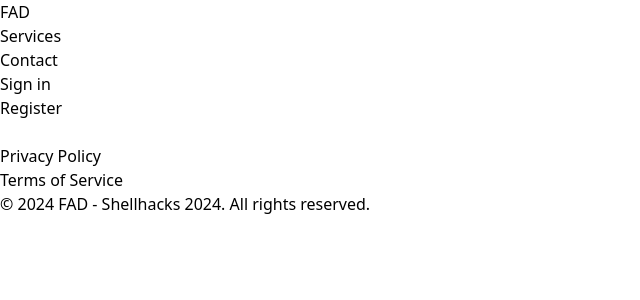
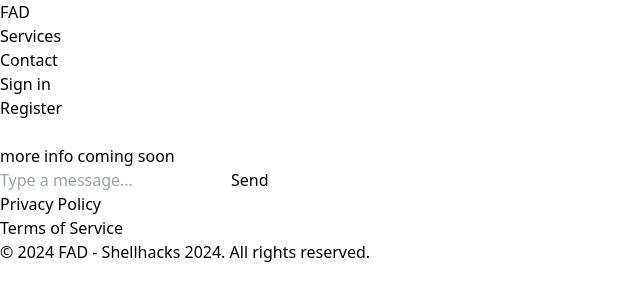
Before and after one commit to franklinnevesfilho/fad-frontend, a React (Vite) app: page /connected in a window 1280 px wide. Shown: the top 300 px of the page, without its empty margins (0-640 px from the left). Built offline with nearby package versions, Linux system fonts and the light colour scheme.

Commit message:
created a multi screen experience while messaging with chat bot

```diff
--- a/src/App.tsx
+++ b/src/App.tsx
@@ -4,23 +4,26 @@ import { HomeScreen } from './screens/HomeScreen'; // Home component
 import { SignInScreen } from './screens/SignInScreen'; // SignIn component
 import { RegistrationScreen } from './screens/RegistrationScreen';
 import { Footer } from "./components/footer";
-import {Fortheboys} from "./components/fortheboys.tsx"; // Footer component
+import {Fortheboys} from "./components/fortheboys.tsx";
+import {ConnectedScreen} from "./screens/ConnectedScreen.tsx"; // Footer component
 
 const App = () => {
     return (
         <Router>
             <div className="flex flex-col min-h-screen"> {/* Use flex and min-h-screen */}
                 <Header />
-                <main
-                    className="flex flex-grow items-center justify-center"> {/* This takes the remaining space */}
+                <main className="flex w-full h-[83vh] items-center justify-center"> {/* This takes the remaining space */}
                     <Routes>
                         <Route path="/" element={<HomeScreen/>}/>
                         <Route path="/signin" element={<SignInScreen/>}/>
                         <Route path="/register" element={<RegistrationScreen/>}/>
                         <Route path="/contact" element={<Fortheboys/>}/>
+                        <Route path="/connected" element={<ConnectedScreen/>}/>
                     </Routes>
                 </main>
-                <Footer/>
+                <div className="mt-auto">
+                    <Footer/>
+                </div>
             </div>
         </Router>
     );
--- /dev/null
+++ b/src/components/Messaging.tsx
@@ -0,0 +1,72 @@
+import React, { useEffect, useState } from 'react';
+import { useLocation } from 'react-router-dom';
+
+export function Messaging() {
+    const location = useLocation();
+    const { message } = location.state || { message: '' }; // Retrieve the passed message
+
+    // State to store messages
+    const [messages, setMessages] = useState<{ sender: string; text: string }[]>([
+        { sender: 'Friend', text: message }, // Initial message from the current user
+    ]);
+    const [inputMessage, setInputMessage] = useState('');
+
+    // Simulated sender (this can be dynamic or come from props)
+    const currentUser = 'You';
+
+    const handleSendMessage = (e: React.FormEvent) => {
+        e.preventDefault();
+
+        if (inputMessage.trim()) {
+            setMessages([{ sender: currentUser, text: inputMessage }, ...messages]);
+            setInputMessage(''); // Clear input field
+        }
+    };
+
+    const MessageBubble = (msg: { sender: string; text: string }) => {
+        return (
+            <div
+                className={`p-2 my-2 rounded-lg w-fit max-w-[80%]
+        ${msg.sender === currentUser ?
+                    'bg-blue-500 text-white self-end' :
+                    'bg-gray-300 text-black self-start'
+                }`}
+            >
+                <p>{msg.text}</p>
+            </div>
+        );
+    };
+
+    // Log the message from the location state
+    useEffect(() => {
+        console.log(message);
+    }, [message]);
+
+    return (
+        <div className="h-full w-full p-4 bg-gray-100 flex flex-col justify-between">
+            {/* Message List */}
+            <div className="flex-grow mb-4 max-h-[70vh] overflow-y-auto flex flex-col-reverse">
+                {messages.map((msg, index) => (
+                    <MessageBubble key={index} sender={msg.sender} text={msg.text} />
+                ))}
+            </div>
+
+            {/* Input Field */}
+            <form onSubmit={handleSendMessage} className="flex">
+                <input
+                    type="text"
+                    className="flex-grow p-2 border border-gray-300 rounded-l-md focus:outline-none focus:ring-2 focus:ring-blue-500"
+                    placeholder="Type a message..."
+                    value={inputMessage}
+                    onChange={(e) => setInputMessage(e.target.value)}
+                />
+                <button
+                    type="submit"
+                    className="p-2 bg-blue-500 text-white rounded-r-md hover:bg-blue-600"
+                >
+                    Send
+                </button>
+            </form>
+        </div>
+    );
+}
--- /dev/null
+++ b/src/components/MoreInfo.tsx
@@ -0,0 +1,5 @@
+export function MoreInfo() {
+    return (
+        <div>more info coming soon</div>
+    );
+}
--- /dev/null
+++ b/src/screens/ConnectedScreen.tsx
@@ -0,0 +1,18 @@
+import { Messaging } from '../components/Messaging.tsx';  // Assuming you have these components
+import { MoreInfo } from '../components/MoreInfo';   // imported from their respective files
+
+export function ConnectedScreen() {
+    return (
+        <div className="flex w-full h-[100%] p-3">
+            {/*MoreInfo Component - 60% width*/}
+            <div className="w-4/6 bg-white">
+                <MoreInfo />
+            </div>
+
+            {/*Messaging Component - 40% width*/}
+            <div className="w-2/6 border-2 rounded-2xl overflow-hidden border-gray-500">
+                <Messaging />
+            </div>
+        </div>
+    );
+}
--- a/src/screens/HomeScreen.tsx
+++ b/src/screens/HomeScreen.tsx
@@ -1,17 +1,45 @@
 import {CustomInput} from "../components/customInput.tsx";
+import React, {useState} from "react";
+import {useNavigate} from "react-router-dom";
 
 export function HomeScreen(){
+    const [question, setQuestion] = useState('');
+    const navigate = useNavigate();
+
+    // Handle form submission
+    const handleSubmit = (e: React.FormEvent) => {
+        e.preventDefault();
+
+        // Reroute to the messaging screen with the current question
+        if (question.trim()) {
+            navigate('/connected', { state: { message: question } }); // Pass the question as state
+        }
+    };
+
+    // Detect "Enter" key press in the input
+    const handleKeyDown = (e: React.KeyboardEvent) => {
+        if (e.key === 'Enter') {
+            e.preventDefault(); // Prevent default form submission
+            handleSubmit(e as never); // Trigger the submit logic
+        }
+    };
     return (
         <div className="container mx-auto p-4 text-center">
             <div id="home" className="my-8">
                 <h1 className="text-4xl font-bold mb-4">Ask FAD</h1>
+                {/* Form to handle submit */}
+                <form onSubmit={handleSubmit}>
                     <CustomInput
                         className="w-full"
                         type="text"
                         id="question"
                         placeholder="Ask a question"
+                        value={question}
+                        onChange={(e) => setQuestion(e.target.value)}  // Handle input change
+                        onKeyDown={handleKeyDown}  // Detect Enter key
                         required
                     />
+                </form>
             </div>
             <div id="about" className="my-8">
                 <div className="max-w-7xl mx-auto">
```
Also changed, not shown: src/screens/SplitScreen.tsx (deleted, +0 -39 lines). Lines whose indentation alone changed are shown as unchanged.
